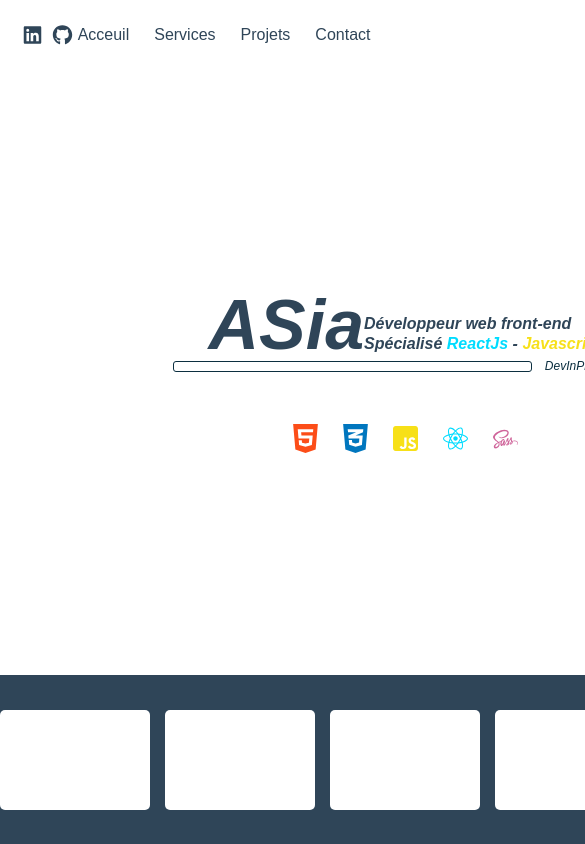
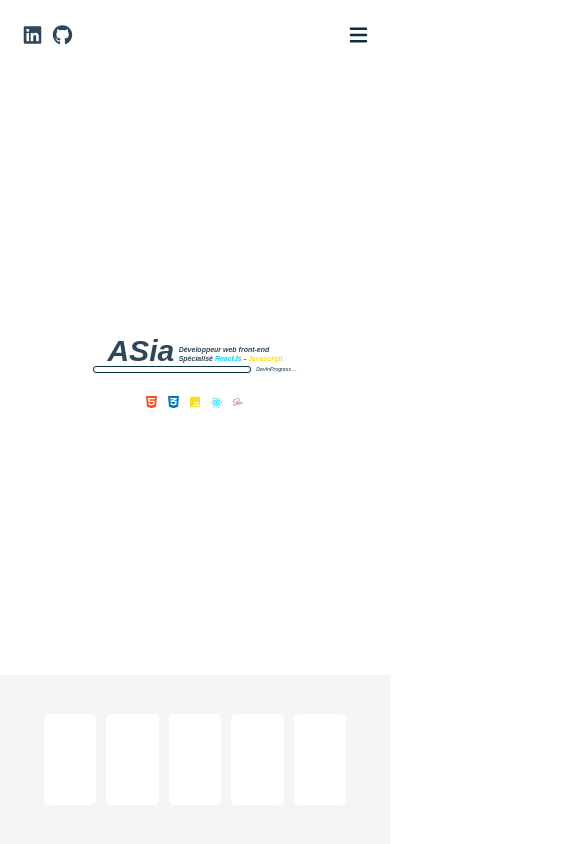
Before and after one commit to ASiaka/portfolio-nextjs, a Next.js app: page / in a window 390 px wide. Shown: the top 844 px of the page, 585 px wide, since content can reach past the window. Built offline with nearby package versions, Linux system fonts and the light colour scheme.

Commit message:
mise en place du menu burger, responsive acceuil

```diff
--- a/src/app/acceuil/acceuil.js
+++ b/src/app/acceuil/acceuil.js
@@ -14,7 +14,7 @@ export default function Acceuil() {
     const [colorLevel, setColorLevel] = useState();
 
     return (
-        <main className={styles.main}>
+        <main  id="acceuil" className={styles.acceuil}>
             <div className={styles.servicesTop}>
                 <div className={styles.titleContent}>
                     <p className={styles.nom} style={{color: colorLevel}}>ASia</p>
@@ -37,7 +37,8 @@ export default function Acceuil() {
                 </div>
                 <div className={styles.languages}>
                 <Image
-                    src={html} alt="iconHtml" width={25}
+                    src={html} alt="iconHtml"
+                    className={styles.language}
                     onMouseOver={() => {
                     setLevel("level60")
                     setColorLevel("#FC4D18")
@@ -48,7 +49,8 @@ export default function Acceuil() {
                     }}
                 />
                 <Image
-                    src={css} alt="iconCss" width={25}
+                    src={css} alt="iconCss"
+                    className={styles.language}
                     onMouseOver={() => {
                     setLevel("level50")
                     setColorLevel("#0076BE")
@@ -59,7 +61,8 @@ export default function Acceuil() {
                     }}
                 />
                 <Image
-                    src={js} alt="iconJs" width={25}
+                    src={js} alt="iconJs"
+                    className={styles.language}
                     onMouseOver={() => {
                     setLevel("level60")
                     setColorLevel("#F7E018")
@@ -70,7 +73,8 @@ export default function Acceuil() {
                     }}
                 />
                 <Image
-                    src={react} alt="iconReact" width={25}
+                    src={react} alt="iconReact"
+                    className={styles.language}
                     onMouseOver={() => {
                     setLevel("level60")
                     setColorLevel("#00DCFF")
@@ -81,7 +85,8 @@ export default function Acceuil() {
                     }}
                 />
                 <Image
-                    src={sass} alt="iconSass" width={25}
+                    src={sass} alt="iconSass"
+                    className={styles.language}
                     onMouseOver={() => {
                     setLevel("level50")
                     setColorLevel("#CF649A")
@@ -95,11 +100,11 @@ export default function Acceuil() {
             </div>
             <div className={styles.servicesBottom} style={{backgroundColor: colorLevel, transition: "1.3s"}}>
                 <div className={styles.projets}>
-                    <div className={styles.projet } style={{boxShadow: `0px 0px 3px -2px ${colorLevel}`}}></div>
-                    <div className={styles.projet } style={{boxShadow: `0px 0px 3px -2px ${colorLevel}`}}></div>
-                    <div className={styles.projet } style={{boxShadow: `0px 0px 3px -2px ${colorLevel}`}}></div>
-                    <div className={styles.projet } style={{boxShadow: `0px 0px 3px -2px ${colorLevel}`}}></div>
-                    <div className={styles.projet } style={{boxShadow: `0px 0px 3px -2px ${colorLevel}`}}></div>
+                    <div className={styles.projet + " " + styles.projetOne} style={{boxShadow: `0px 0px 3px -2px ${colorLevel}`}}></div>
+                    <div className={styles.projet + " " + styles.projetTwo} style={{boxShadow: `0px 0px 3px -2px ${colorLevel}`}}></div>
+                    <div className={styles.projet + " " + styles.projetThree} style={{boxShadow: `0px 0px 3px -2px ${colorLevel}`}}></div>
+                    <div className={styles.projet + " " + styles.projetFour} style={{boxShadow: `0px 0px 3px -2px ${colorLevel}`}}></div>
+                    <div className={styles.projet + " " + styles.projetFive} style={{boxShadow: `0px 0px 3px -2px ${colorLevel}`}}></div>
                 </div>
             </div>
       </main>
--- a/src/app/acceuil/acceuil.module.scss
+++ b/src/app/acceuil/acceuil.module.scss
@@ -1,6 +1,6 @@
 @use '../vars';
 
-.main {
+.acceuil {
     width: 100%;
     height: 100vh;
     display: grid;
@@ -10,6 +10,7 @@
         width: 100%;
         height: 100%;
         background-color: white;
+        // background-color: vars.$gray;
         grid-area: 1 / 1 / 2 / 1;
         display: flex;
         flex-direction: column;
@@ -20,37 +21,48 @@
         .titleContent {
             padding-top: 70px;
             display: flex;
-            gap: 10;
+            // gap: 10;
+            gap: 0.625rem;
             align-items: center;
             font-style: italic;
             color: vars.$blue;
 
             .nom {
-                font-size: 70px;
+                // font-size: 70px;
+                font-size: 4.3rem;
                 font-weight: 900;
                 transition: color 1s;
+
+                // @media (max-width: 700px) {
+                //     font-size: 3.3rem;
+                // }
             }
 
             .subtitleContent {
-                margin-bottom: -18px;
+                // margin-bottom: -18px;
+                margin-bottom: -1.125rem;
 
                 .activite, .specialite {
-                    font-size: 16px;
+                    // font-size: 16px;
+                    font-size: 1rem;
                     font-weight: 900;
-                    line-height: 20px;
+                    // line-height: 20px;
+                    line-height: 1.25rem;
                 }
             }
         }
 
         .progressContent {
-            width: 465px;
+            // width: 465px;
+            width: 29.1rem;
             display: flex;
             justify-content: space-between;
-            align-items: flex-end;
+            align-items: center;
 
 
             .devise {
-                font-size: 12px;
+                // font-size: 12px;
+                font-size: 0.75rem;
                 font-weight: 500;
                 font-style: italic;
             }
@@ -58,8 +70,10 @@
             #levelBloc {
                 // position: fixed;
                 // bottom: 80px;
-                width: 355px;
-                height: 7px;
+                // width: 355px;
+                width: 22rem;
+                // height: 7px;
+                height: 0.4375rem;
                 padding: 1px;
                 // border: rgb(205, 205, 205) 1px solid;
                 border: vars.$base 1px solid;
@@ -102,17 +116,24 @@
 
         .languages {
             display: flex;
-            gap: 25px;
+            // gap: 25px;
+            gap: 1.5625rem;
             justify-content: center;
             align-items: center;
-            margin-top: 50px;
+            // margin-top: 50px;
+            margin-top: 3.125rem;
+
+            .language {
+                width: 1.5625rem;
+                height: auto;
+            }
         }
     }
 
     .servicesBottom {
         width: 100%;
         height: 100%;
-        background-color: vars.$blue;
+        background-color: vars.$gray;
         grid-column: 1 / 2;
         grid-row: 2 / 2;
         display: flex;
@@ -120,21 +141,37 @@
         align-items: center;
 
         .projets {
-            display: flex;
-            gap: 15px;
-            // position: absolute;
-            // bottom: 50px;
-            // left: initial;
+            width: 80%;
+            height: 60%;
+            display: grid;
+            grid-template: 1fr / repeat(5, 1fr);
 
             .projet {
-                width: 150px;
-                height: 100px;
+                // width: 150px;
+                // height: 100px;
                 // background-color: rgba(255, 255, 255, 0.7);
                 // background-color: vars.$gray;
                 background-color: white;
                 // margin-top: 50px;
                 border-radius: 5px;
+                margin: 5px;
             }
+
+            // .projetOne {
+
+            // }
+            // .projetTwo {
+
+            // }
+            // .projetThree {
+
+            // }
+            // .projetFour {
+
+            // }
+            // .projetFive {
+
+            // }
         }
     }
 
--- a/src/app/contact/contact.module.scss
+++ b/src/app/contact/contact.module.scss
@@ -8,7 +8,7 @@
     display: flex;
     justify-content: center;
     align-items: center;
-    border-top: 3px white solid;
+    border-top: 1px white solid;
 
     .formContent {
         width: 550px;
--- a/src/app/globals.scss
+++ b/src/app/globals.scss
@@ -1,8 +1,28 @@
 @use 'vars';
 @import url('https://fonts.googleapis.com/css2?family=Montserrat:wght@100..900&display=swap');
 
-body {
-  // font-family: 'Montserrat', sans-serif;
-  font-family: sans-serif;
-  color: vars.$base;
+html {
+  font-size: 16px;
+
+  @media (max-width: 700px) {
+    font-size: 13px;
+  }
+
+  @media (max-width: 600px) {
+    font-size: 10px;
+  }
+
+  @media (max-width: 400px) {
+    font-size: 7px;
+  }
+
+  @media (max-width: 250px) {
+    font-size: 4px;
+  }
+
+  body {
+    // font-family: 'Montserrat', sans-serif;
+    font-family: sans-serif;
+    color: vars.$base;
+  }
 }
--- a/src/app/page.js
+++ b/src/app/page.js
@@ -8,7 +8,7 @@ import Contact from "./contact/page";
 export default function Home() {
 
   return (
-    <div id="acceuil" className={styles.acceuil}>
+    <div className={styles.home}>
       <Nav />
       <Acceuil />
       <Services />
--- a/src/app/page.module.scss
+++ b/src/app/page.module.scss
@@ -1,6 +1,6 @@
 @use 'vars';
 
-.acceuil {
+.home {
     width: 100%;
 
 }
--- a/src/app/services/services.js
+++ b/src/app/services/services.js
@@ -4,9 +4,9 @@ export default function Services() {
 
     return (
         <main id="services" className={styles.services}>
-            <di className={styles.servicesTop}>
+            <div className={styles.servicesTop}>
 
-            </di>
+            </div>
             <div className={styles.servicesBottom}>
 
             </div>
--- a/src/app/ui/components/nav.js
+++ b/src/app/ui/components/nav.js
@@ -2,10 +2,33 @@
 
 import styles from "@/app/ui/styles/nav.module.scss";
 import { faGithub, faLinkedin } from "@fortawesome/free-brands-svg-icons";
+import { faBars, faXmark } from "@fortawesome/free-solid-svg-icons";
 import { FontAwesomeIcon } from "@fortawesome/react-fontawesome";
 import Link from "next/link";
+import { useEffect, useState } from "react";
 
 export default function Nav() {
+    const [isOpen, setIsOpen] = useState(false);
+    const [burgerMenu, setBurgerMenu] = useState();
+
+    useEffect(() => {
+
+        if(window.innerWidth > 850) {
+            setBurgerMenu(false)
+        } else {
+            setBurgerMenu(true)
+        };
+
+        window.addEventListener("resize", () => {
+            if(window.innerWidth > 850) {
+                setBurgerMenu(false)
+                // console.log("superieur", window.innerWidth)
+            } else {
+                setBurgerMenu(true)
+                // console.log("inferieur", window.innerWidth)
+            }
+        });
+    }, [])
 
     return (
         <nav className={styles.nav}>
@@ -18,12 +41,30 @@ export default function Nav() {
                         <FontAwesomeIcon icon={faGithub} className={styles.reseau}/>
                     </Link>
                 </div>
+                {
+                    burgerMenu === true ?
+                        (
+                            isOpen === false ?
+                                <FontAwesomeIcon
+                                    icon={faBars}
+                                    className={styles.burgerMenu}
+                                    onClick={() => setIsOpen(true)}
+                                />
+                            :
+                                <FontAwesomeIcon
+                                icon={faXmark}
+                                className={styles.burgerMenu}
+                                onClick={() => setIsOpen(false)}
+                                />
+                        )
+                    :
                         <ul className={styles.lists}>
                             <li className={styles.list}><Link href="#acceuil" className={styles.link}>Acceuil</Link></li>
                             <li className={styles.list}><Link href="#services" className={styles.link}>Services</Link></li>
                             <li className={styles.list}><Link href="#projets" className={styles.link}>Projets</Link></li>
                             <li className={styles.list}><Link href="#contact" className={styles.link}>Contact</Link></li>
                         </ul>
+                }
             </div>
         </nav>
     )
--- a/src/app/ui/styles/nav.module.scss
+++ b/src/app/ui/styles/nav.module.scss
@@ -31,6 +31,10 @@
             }
         }
 
+        .burgerMenu {
+            font-size: 20px;
+        }
+
         .lists {
             display: flex;
             gap: 25px;
```
Also changed, not shown: src/app/services/services.module.scss (+7 -10 lines). Lines whose indentation alone changed are shown as unchanged.
